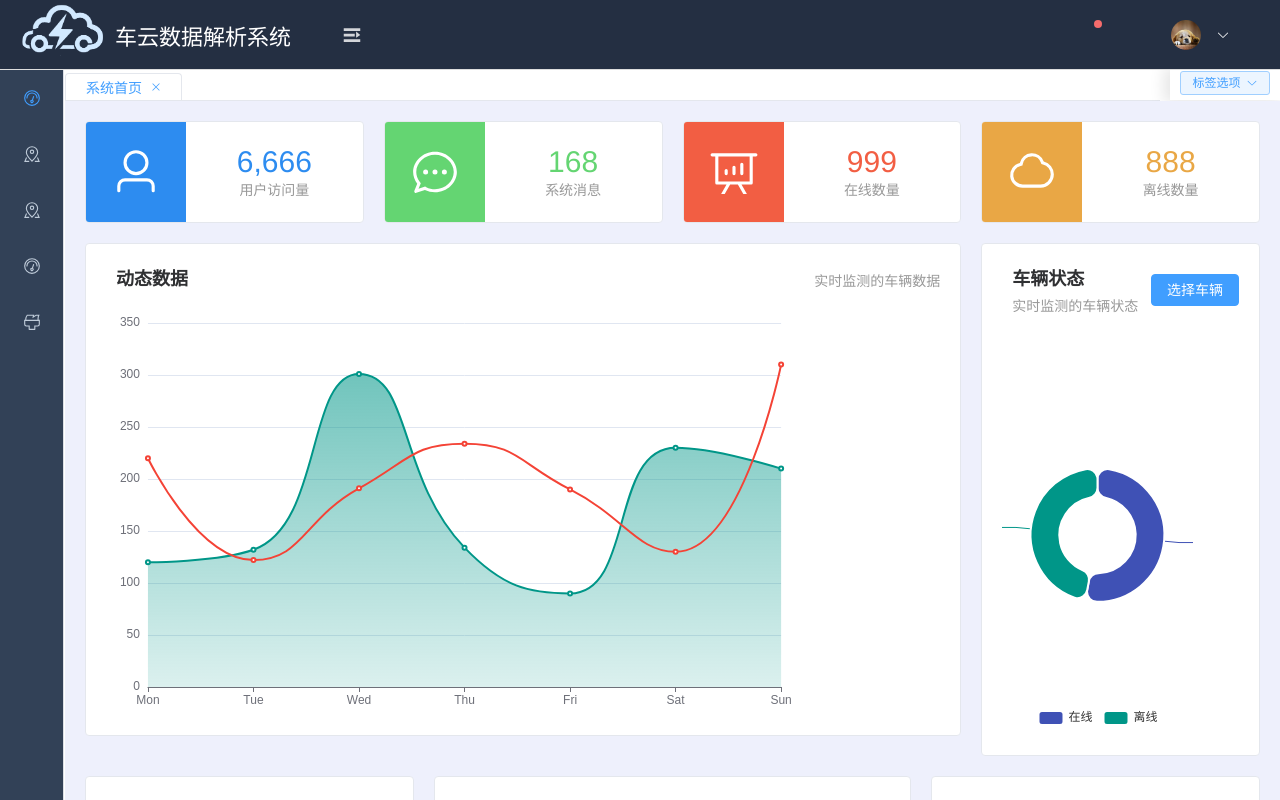
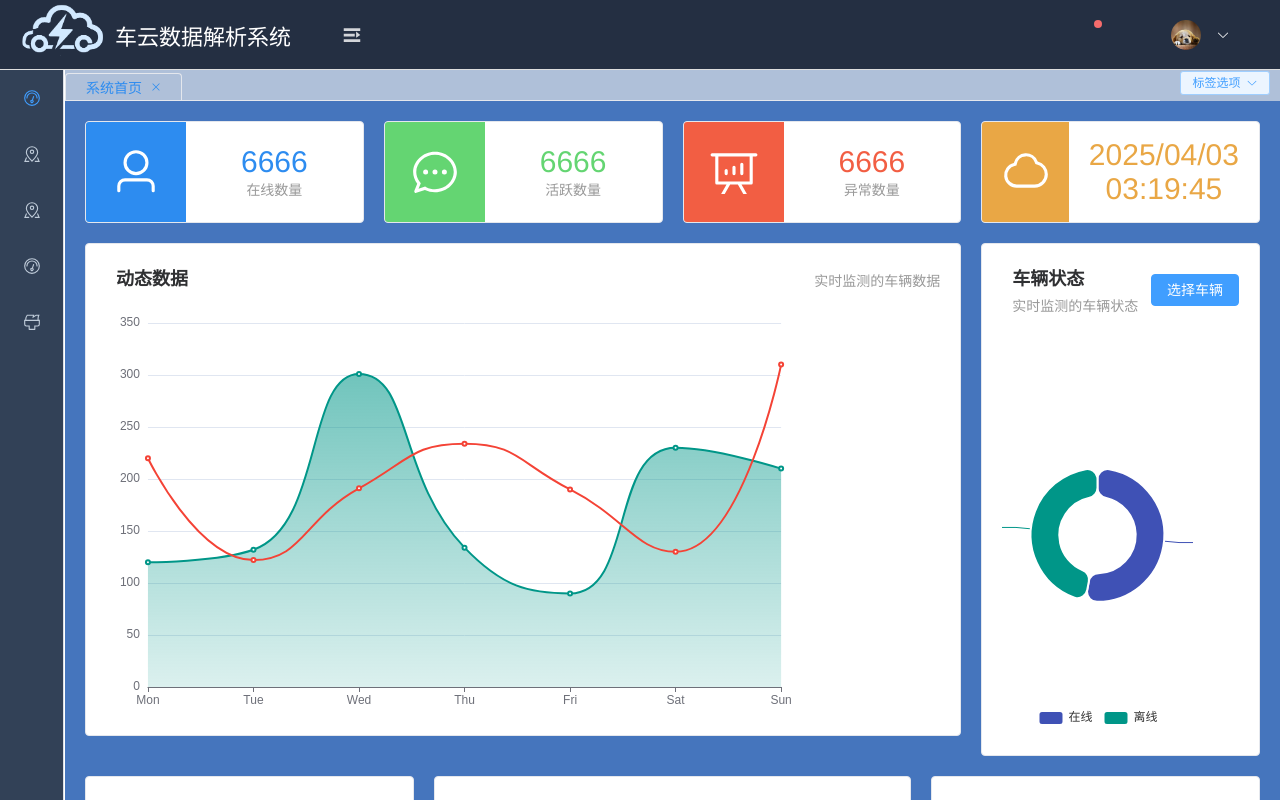
Before and after one commit to Painnb/jiulongpo-slayer, a Vue app in the folder front/vue-manage-system/: page /#/dashboard in a window 1280 px wide. Built offline with nearby package versions, Linux system fonts and the light colour scheme; a small style sheet from the web is missing; what vue-baidu-map-3x would draw is missing.

Commit message:
feat 更新了主页一些样式

```diff
--- a/front/vue-manage-system/src/assets/css/main.css
+++ b/front/vue-manage-system/src/assets/css/main.css
@@ -2,6 +2,7 @@
 	margin: 0;
 	padding: 0;
 	outline: 0 !important;
+
 }
 
 
--- a/front/vue-manage-system/src/components/tabs.vue
+++ b/front/vue-manage-system/src/components/tabs.vue
@@ -109,17 +109,20 @@ watch(
 .tabs-container {
     position: relative;
     overflow: hidden;
-    background: #fff;
+    background: #AFC0D9;
     padding: 2px 120px 0 0;
 }
 
 .tabs {
+
     .el-tabs__header {
         margin-bottom: 0;
     }
 
+
     .el-tabs__nav {
         height: 28px;
+
     }
 
     .el-tabs__nav-next,
@@ -131,7 +134,13 @@ watch(
         --el-tabs-header-height: 28px;
     }
 }
+.el-tabs__item {
+    color: #4575BD !important; /* 设置标签文字颜色为白色 */
+}
 
+.el-tabs__item.is-active {
+    color: #2D8CF0 !important; /* 设置激活标签的文字颜色为亮蓝色 */
+}
 .Tabs-close-box {
     position: absolute;
     right: 0;
@@ -141,8 +150,7 @@ watch(
     text-align: center;
     width: 110px;
     height: 30px;
-    background: #fff;
-    box-shadow: -3px 0 15px 3px rgba(0, 0, 0, 0.1);
+    background: #AFC0D9;
     z-index: 10;
 }
 </style>
--- a/front/vue-manage-system/src/views/dashboard.vue
+++ b/front/vue-manage-system/src/views/dashboard.vue
@@ -1,5 +1,5 @@
 <template>
-    <div>
+    <div class="dashboard">
         <el-row :gutter="20" class="mgb20">
             <el-col :span="6">
                 <el-card shadow="hover" body-class="card-body">
@@ -7,8 +7,8 @@
                         <User />
                     </el-icon>
                     <div class="card-content">
-                        <countup class="card-num color1" :end="6666" />
-                        <div>用户访问量</div>
+                        <div class="card-num color1"  >6666</div>
+                        <div>在线数量</div>
                     </div>
                 </el-card>
             </el-col>
@@ -18,8 +18,8 @@
                         <ChatDotRound />
                     </el-icon>
                     <div class="card-content">
-                        <countup class="card-num color2" :end="168" />
-                        <div>系统消息</div>
+                        <div class="card-num color2"  >6666</div>
+                        <div>活跃数量</div>
                     </div>
                 </el-card>
             </el-col>
@@ -29,8 +29,8 @@
                         <DataAnalysis />
                     </el-icon>
                     <div class="card-content">
-                        <countup class="card-num color3" :end="999" />
-                        <div>在线数量</div>
+                        <div class="card-num color3"  >6666</div>
+                        <div>异常数量</div>
                     </div>
                 </el-card>
             </el-col>
@@ -40,8 +40,7 @@
                         <MostlyCloudy />
                     </el-icon>
                     <div class="card-content">
-                        <countup class="card-num color4" :end="888" />
-                        <div>离线数量</div>
+                        <div class="card-num color4"  >{{ currentTime }}</div>
                     </div>
                 </el-card>
             </el-col>
@@ -180,6 +179,22 @@ use([
     MapChart,
 ]);
 registerMap('china', chinaMap);
+// 当前时间
+const currentTime = ref('');
+
+// 定时更新当前时间
+setInterval(() => {
+    const now = new Date();
+    currentTime.value = now.toLocaleString('zh-CN', {
+        hour12: false,
+        year: 'numeric',
+        month: '2-digit',
+        day: '2-digit',
+        hour: '2-digit',
+        minute: '2-digit',
+        second: '2-digit',
+    });
+}, 1000);
 const activities = [
     {
         content: '车辆行驶',
@@ -255,6 +270,10 @@ const printSelections = () => {
 </script>
 
 <style>
+.dashboard{
+    background-color:#4575BD;
+}
+
 .card-body {
     display: flex;
     align-items: center;
--- a/front/vue-manage-system/src/views/home.vue
+++ b/front/vue-manage-system/src/views/home.vue
@@ -41,7 +41,7 @@ const tabs = useTabsStore();
     padding-bottom: 30px;
     -webkit-transition: left 0.3s ease-in-out;
     transition: left 0.3s ease-in-out;
-    background: #eef0fc;
+    background: #4575BD;
     overflow: hidden;
 }
 
--- a/front/vue-manage-system/src/views/pages/dataScreen.vue
+++ b/front/vue-manage-system/src/views/pages/dataScreen.vue
@@ -19,6 +19,7 @@
 <script>
 import * as echarts from 'echarts';
 import chinaJson from '@/utils/china'; // 引入中国地图数据
+import { color } from 'echarts/core';
 
 export default {
   name: 'DataVisualization',
@@ -95,10 +96,16 @@ export default {
       pieChart1.setOption({
         title: {
           text: '饼图1',
-          left: 'center'
+          left: 'center',
+          textStyle: {
+            color: '#E4E1E1'
+          }
         },
         tooltip: {
           trigger: 'item'
+        },
+        textStyle: {
+          color: '#E4E1E1'
         },
         series: [
           {
@@ -120,10 +127,16 @@ export default {
       // 饼图2
       pieChart2.setOption({
   title: {
-    text: '雷达图'
+    text: '雷达图',
+    textStyle: {
+            color: '#E4E1E1'
+          }
   },
   legend: {
-    data: ['Allocated Budget', 'Actual Spending']
+    data: ['Allocated Budget', 'Actual Spending'],
+    textStyle: {
+            color: '#E4E1E1'
+          }
   },
   radar: {
     // shape: 'circle',
@@ -156,19 +169,27 @@ export default {
 
       // 环形图
       ringChart.setOption({
-        title: {
-          text: '环形图',
-          left: 'center'
-        },
   tooltip: {
     trigger: 'item'
   },
+  legend: {
+    top: '5%',
+    left: 'center',
+    textStyle: {
+            color: '#E4E1E1'
+          }
+  },
   series: [
     {
-            name: '访问来源',
+      name: 'Access From',
       type: 'pie',
       radius: ['40%', '70%'],
       avoidLabelOverlap: false,
+      itemStyle: {
+        borderRadius: 10,
+        // borderColor: '#fff',
+        borderWidth: 2
+      },
       label: {
         show: false,
         position: 'center'
@@ -176,14 +197,21 @@ export default {
       emphasis: {
         label: {
           show: true,
-                fontSize: '30',
-                fontWeight: 'bold'
+          fontSize: 40,
+          fontWeight: 'bold',
+          // color: '#fff'
         }
       },
       labelLine: {
         show: false
       },
-            data: ringData
+      data: [
+        { value: 1048, name: 'Search Engine' },
+        { value: 735, name: 'Direct' },
+        { value: 580, name: 'Email' },
+        { value: 484, name: 'Union Ads' },
+        { value: 300, name: 'Video Ads' }
+      ]
     }
   ]
 });
@@ -192,11 +220,15 @@ export default {
       mapChart.setOption({
         title: {
           text: '中国地图',
-          left: 'center'
+          left: 'center',
+          textStyle: {
+            color: '#E4E1E1'
+          }
         },
         tooltip: {
           trigger: 'item'
         },
+
         series: [
           {
             name: '中国',
@@ -215,7 +247,10 @@ export default {
       lineChart.setOption({
         title: {
           text: '折线图',
-          left: 'center'
+          left: 'center',
+          textStyle: {
+            color: '#E4E1E1'
+          }
         },
         tooltip: {
           trigger: 'axis'
@@ -239,7 +274,10 @@ export default {
       barChartHorizontal.setOption({
   title: [
     {
-      text: '环形条形图'
+      text: '环形条形图',
+      textStyle: {
+            color: '#E4E1E1'
+          }
     }
   ],
   polar: {
@@ -270,7 +308,10 @@ export default {
       barChartVertical.setOption({
         title: {
           text: '竖向条形图',
-          left: 'center'
+          left: 'center',
+          textStyle: {
+            color: '#E4E1E1'
+          }
         },
         tooltip: {
           trigger: 'axis',
```
Lines whose indentation alone changed are shown as unchanged.
